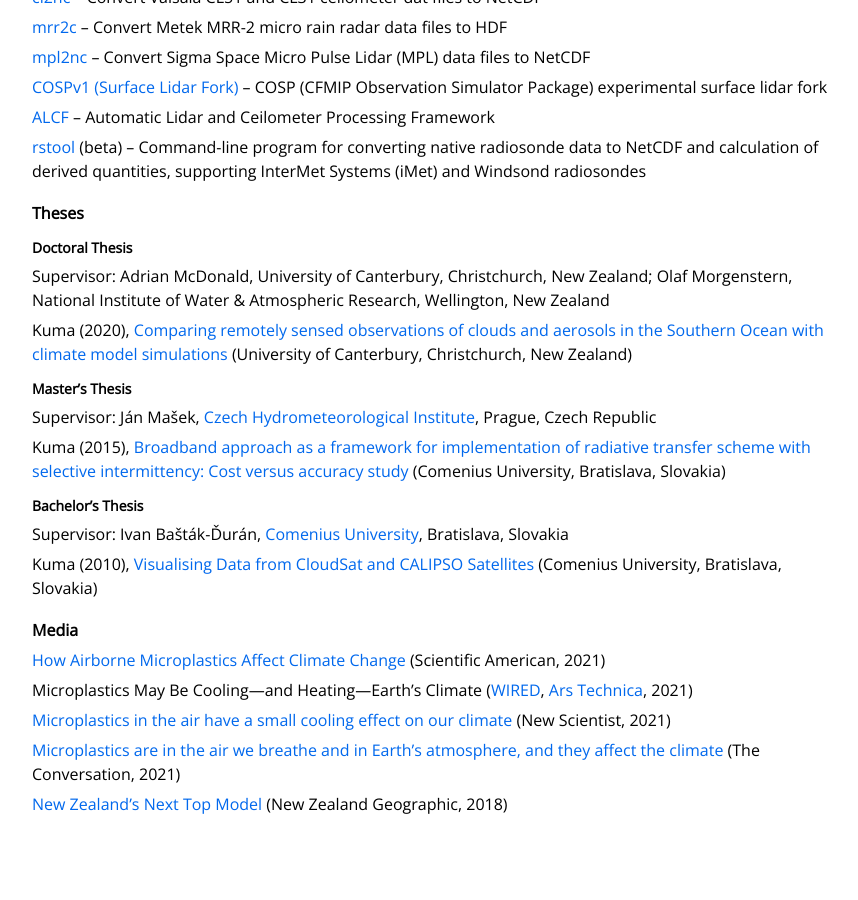
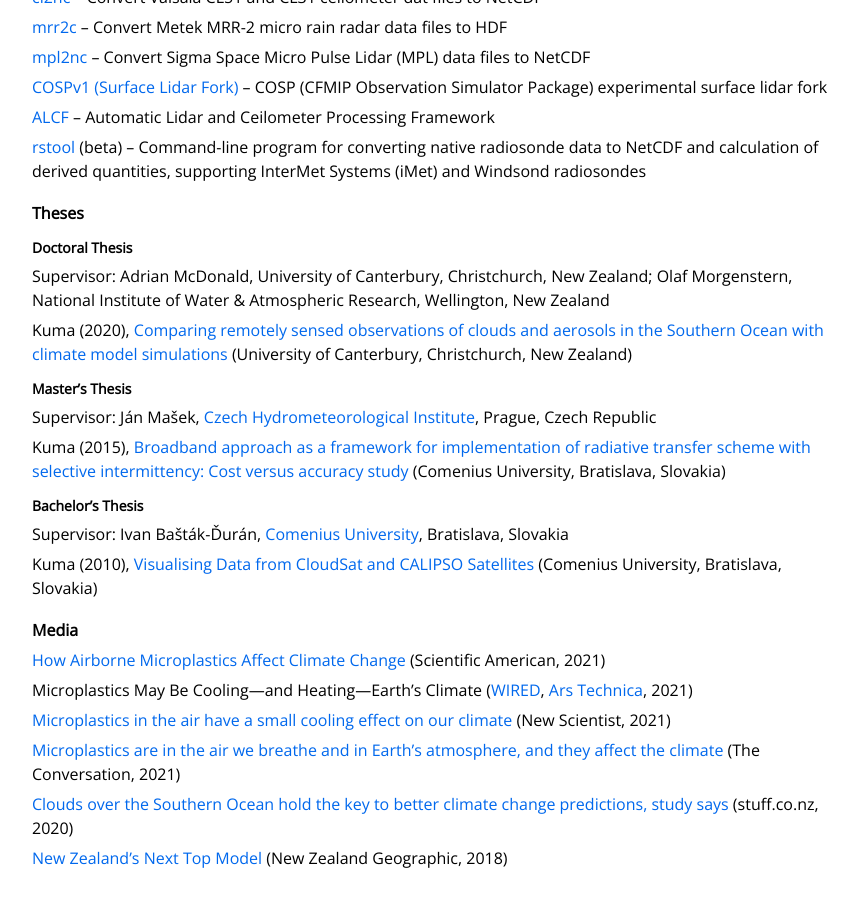
Before and after one commit to peterkuma/peterkuma.net, a Jekyll site: the page built from science/index.md, in a window 1280 px wide and 900 px high, scrolled down 2009 px. Shown: the whole window, without its empty margins (208-1066 px from the left). Built offline with Jekyll 4.4.1, drawn with Linux system fonts in a browser that asks for light colours; before the commit the page ends 2855 px from its top, so only the background shows below that.

Commit message:
Add link to stuff.co.nz 2020 article

```diff
--- a/science/index.md
+++ b/science/index.md
@@ -111,4 +111,6 @@
 
 [Microplastics are in the air we breathe and in Earth’s atmosphere, and they affect the climate](https://theconversation.com/microplastics-are-in-the-air-we-breathe-and-in-earths-atmosphere-and-they-affect-the-climate-170093) (The Conversation, 2021)
 
+[Clouds over the Southern Ocean hold the key to better climate change predictions, study says](https://www.stuff.co.nz/national/education/122388835/clouds-over-the-southern-ocean-hold-the-key-to-better-climate-change-predictions-study-says) (stuff.co.nz, 2020)
+
 [New Zealand’s Next Top Model](https://www.nzgeo.com/stories/esm/) (New Zealand Geographic, 2018)
```
